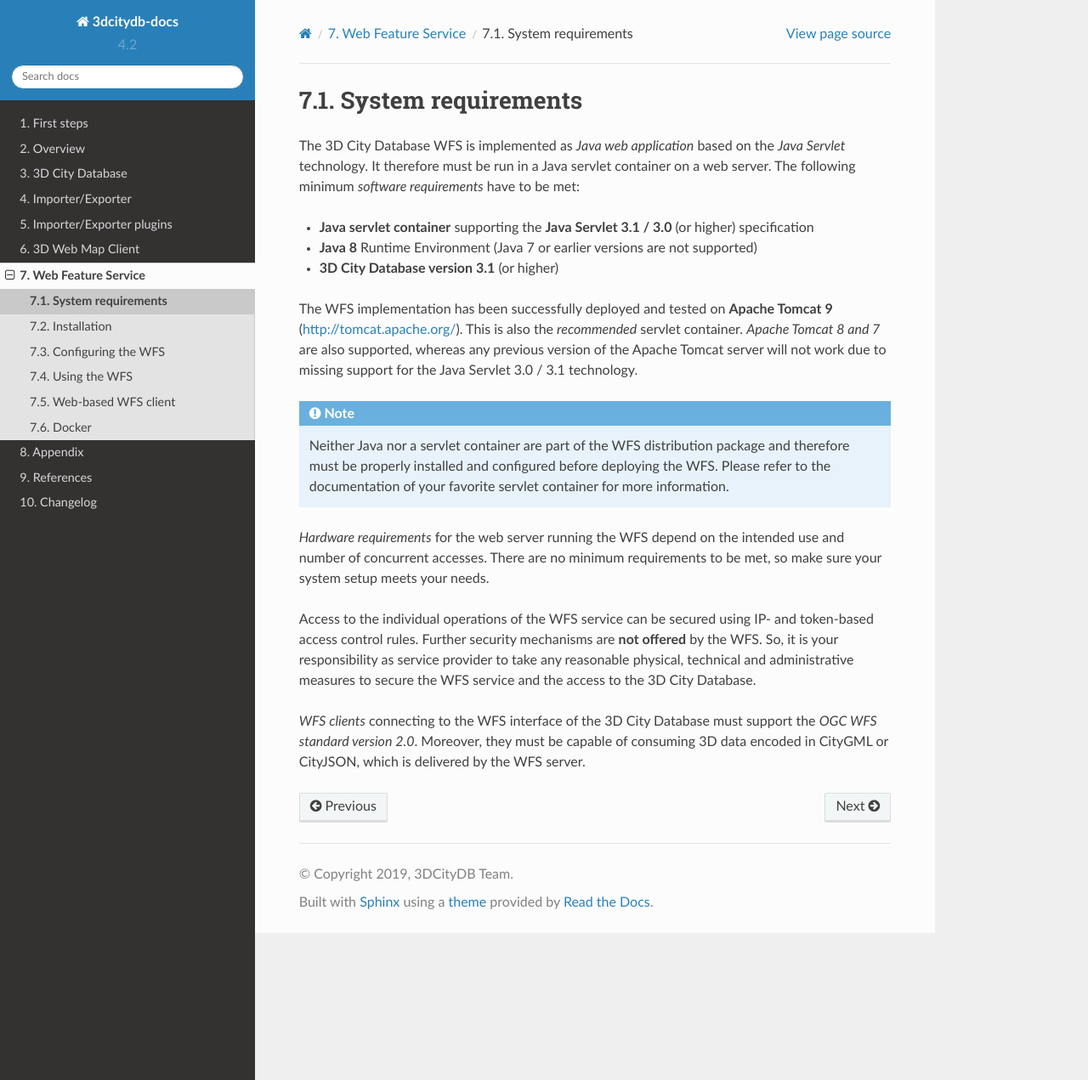
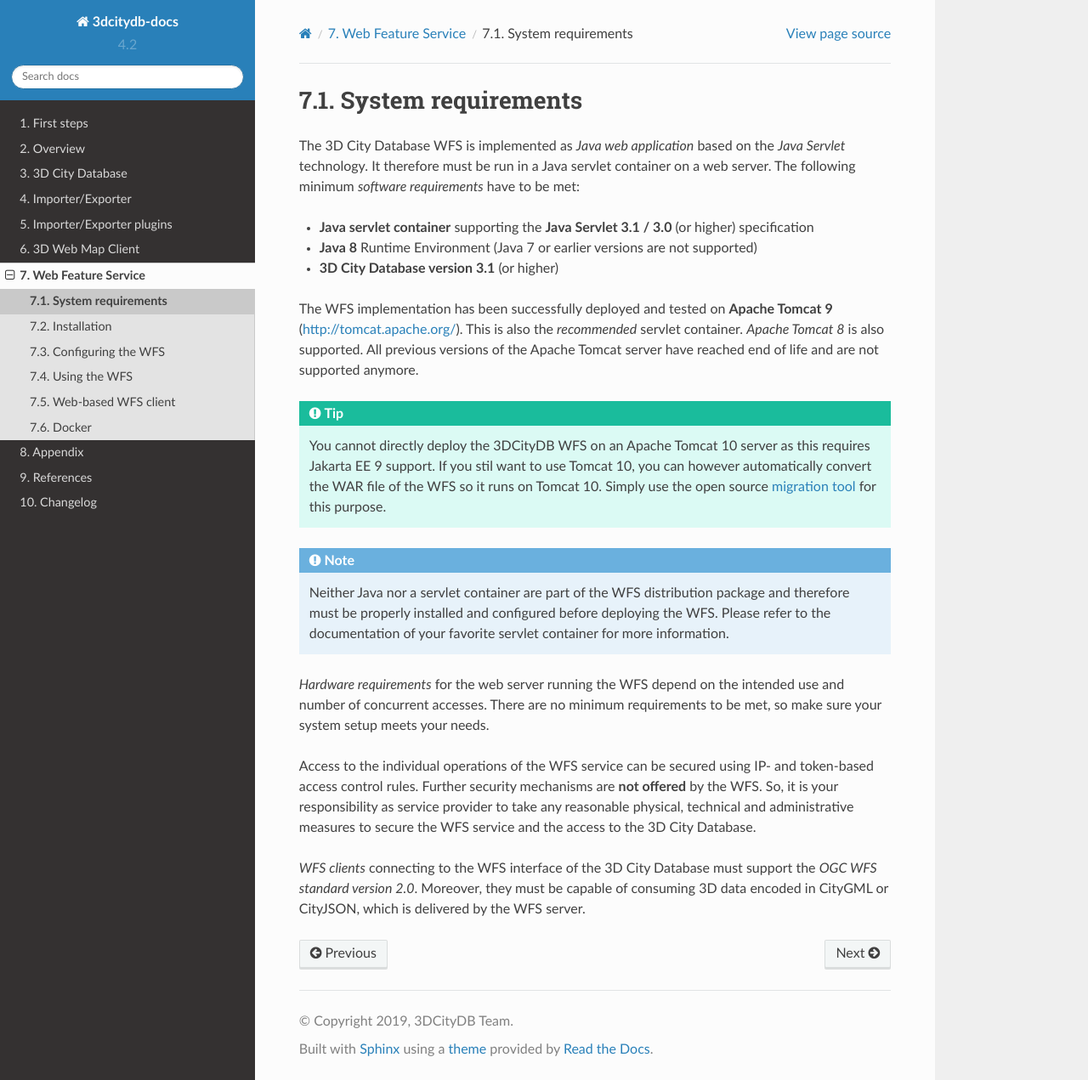
Before and after one commit to 3dcitydb/3dcitydb-docs, a Sphinx documentation site: the page built from source/wfs/system-requirements.rst, in a window 1280 px wide and 1271 px high. Shown: the whole window at 85% size. Built offline with Sphinx 7.4.7 and the Read the Docs theme 2.0.0, drawn with Linux system fonts in a browser that asks for light colours.

Commit message:
removed Tomcat 7 from the list of supported servlet containers for the WFS

```diff
--- a/source/wfs/installation.rst
+++ b/source/wfs/installation.rst
@@ -30,7 +30,7 @@ Please follow the following installation steps.
 
    If you update a previous version of the WFS, you can choose to uninstall the global
    libraries of the previous version unless they are needed by another web application
-   running on your servlet container. For Apache Tomcat 7 (or higher), you can simply delete
+   running on your servlet container. For Apache Tomcat 8 (or higher), you can simply delete
    the JAR files from the ``lib`` folder within the Tomcat installation directory after you have
    shut down the server. Please refer to the user manual of your previous WFS version to learn
    which JAR files need to be deleted. Uninstalling the global libraries is optional though
--- a/source/wfs/system-requirements.rst
+++ b/source/wfs/system-requirements.rst
@@ -14,9 +14,15 @@ requirements* have to be met:
 
 The WFS implementation has been successfully deployed and tested on
 **Apache Tomcat 9** (http://tomcat.apache.org/). This is also the
-*recommended* servlet container. *Apache Tomcat 8 and 7* are also
-supported, whereas any previous version of the Apache Tomcat server will
-not work due to missing support for the Java Servlet 3.0 / 3.1 technology.
+*recommended* servlet container. *Apache Tomcat 8* is also
+supported. All previous versions of the Apache Tomcat server have reached
+end of life and are not supported anymore.
+
+.. tip::
+   You cannot directly deploy the 3DCityDB WFS on an Apache Tomcat 10 server as this
+   requires Jakarta EE 9 support. If you stil want to use Tomcat 10, you can however automatically convert
+   the WAR file of the WFS so it runs on Tomcat 10. Simply use the open source
+   `migration tool <https://github.com/apache/tomcat-jakartaee-migration>`_ for this purpose.
 
 .. note::
    Neither Java nor a servlet container are part of the WFS
```
